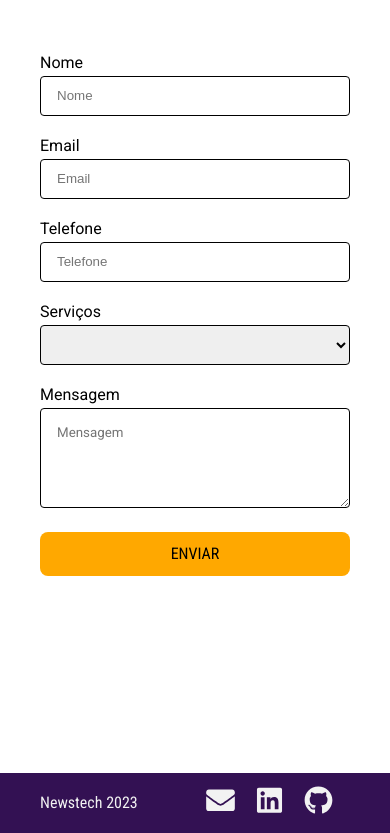
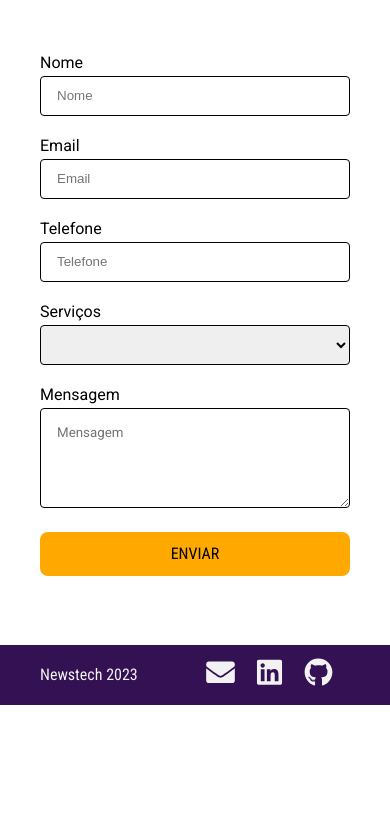
Before and after one commit to deniseschirmer/newstech, a React (Vite) app: page / in a window 390 px wide. Shown: the part 5097-5930 px from the top of the page. After the commit the page ends 5802 px from the top, so only its background shows below. Built offline with nearby package versions, Linux system fonts and the light colour scheme; a web font is replaced by a local one.

Commit message:
Fix: responsive footer

```diff
--- a/src/components/Footer/footer.css
+++ b/src/components/Footer/footer.css
@@ -6,7 +6,7 @@
   height: 60px;
   padding: 0 100px;
   background: var(--secondaryColor);
-  margin-top: 10rem;
+  margin-top: 2rem;
 }
 
 .footer-logo {
--- a/src/components/NavBar/navbar.css
+++ b/src/components/NavBar/navbar.css
@@ -60,7 +60,7 @@
 
 @media only screen and (max-width: 1024px) {
   .header {
-    padding: 30px 80px;
+    padding: 30px 40px;
   }
   /* .header nav {
     top: 0;
--- a/src/components/Projetos/Projetos.css
+++ b/src/components/Projetos/Projetos.css
@@ -95,7 +95,7 @@
 
 @media only screen and (max-width: 1024px) {
   .projeto-section {
-    padding: 30px 80px;
+    padding: 30px 40px;
   }
   .projeto-card {
     width: 350px;
```
